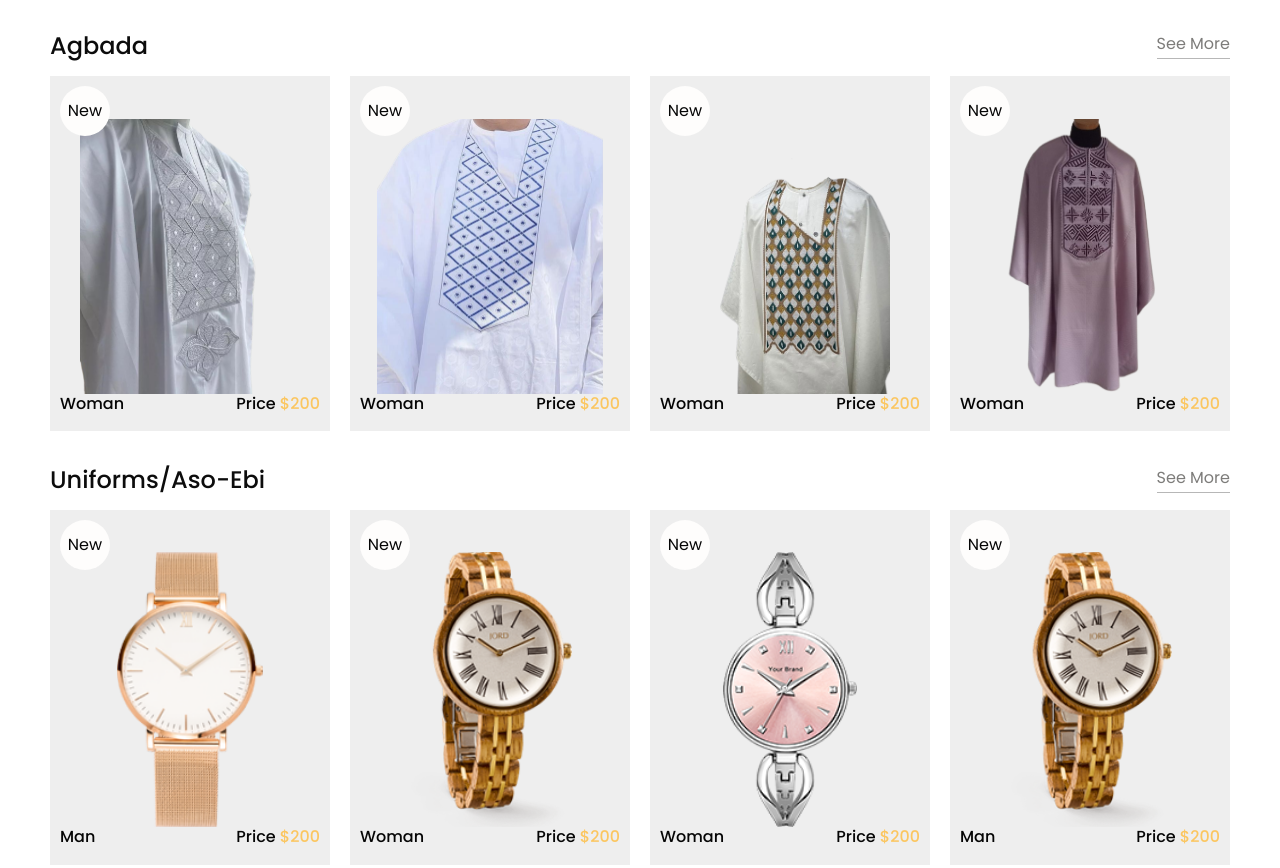
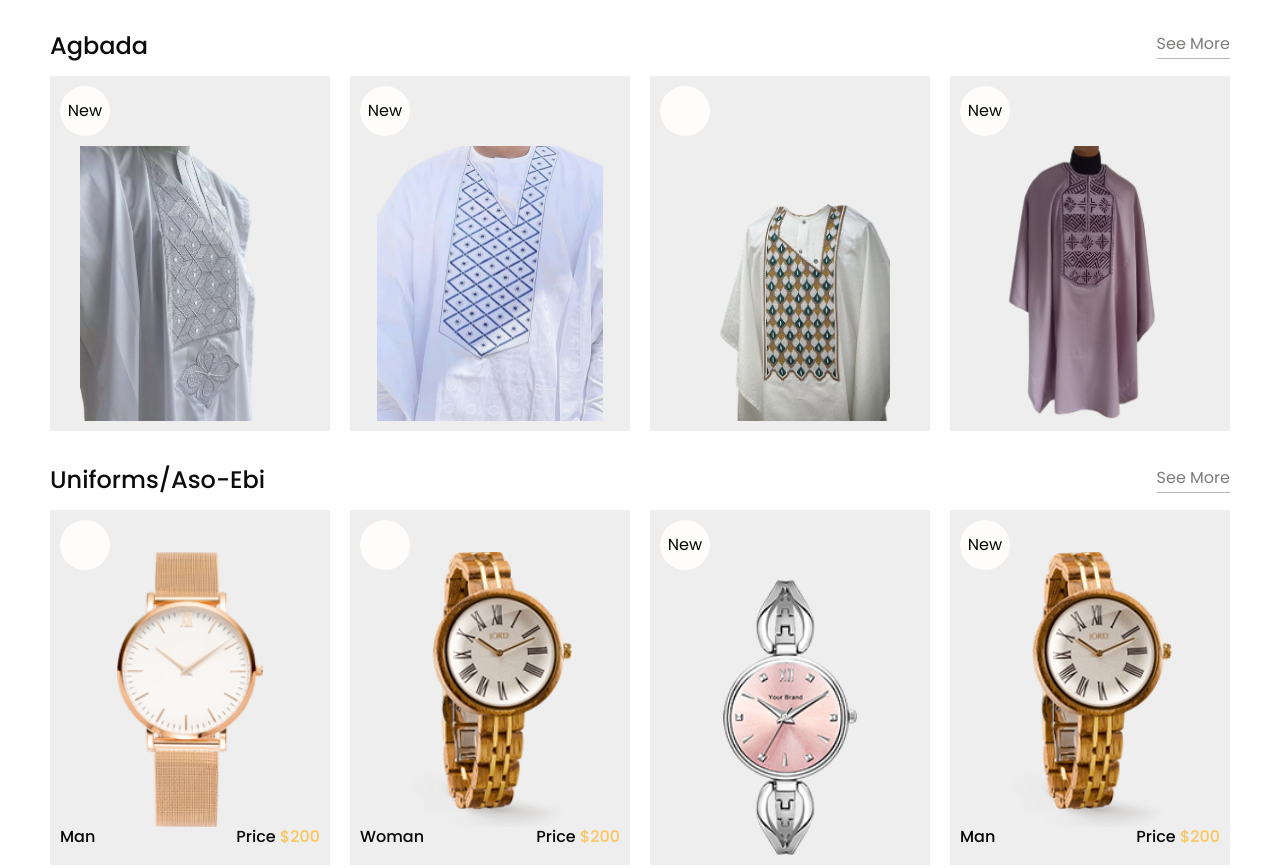
Before and after one commit to paschalogu/omnesdesigns, a plain HTML site: page index.html in a window 1280 px wide. Shown: the part 1466-2334 px from the top of the page. Drawn offline with Linux system fonts and the light colour scheme.

Commit message:
minor changes

```diff
--- a/index.html
+++ b/index.html
@@ -385,7 +385,7 @@
                 <img src="images/w-1.png" alt="">
               </div>
               <div class="detail-box">
-                <h6>
+                <!-- <h6>
                   Woman
                 </h6>
                 <h6>
@@ -393,7 +393,7 @@
                   <span>
                     $200
                   </span>
-                </h6>
+                </h6> -->
               </div>
               <div class="new">
                 <span>
@@ -408,7 +408,7 @@
                 <img src="images/w-2.png" alt="">
               </div>
               <div class="detail-box">
-                <h6>
+                <!-- <h6>
                   Woman
                 </h6>
                 <h6>
@@ -416,7 +416,7 @@
                   <span>
                     $200
                   </span>
-                </h6>
+                </h6> -->
               </div>
               <div class="new">
                 <span>
@@ -431,7 +431,7 @@
                 <img src="images/w-3.png" alt="">
               </div>
               <div class="detail-box">
-                <h6>
+                <!-- <h6>
                   Woman
                 </h6>
                 <h6>
@@ -439,12 +439,12 @@
                   <span>
                     $200
                   </span>
-                </h6>
+                </h6> -->
               </div>
               <div class="new">
-                <span>
+                <!-- <span>
                   New
-                </span>
+                </span> -->
               </div>
             </a>
           </div>
@@ -454,7 +454,7 @@
                 <img src="images/w-4.png" alt="">
               </div>
               <div class="detail-box">
-                <h6>
+                <!-- <h6>
                   Woman
                 </h6>
                 <h6>
@@ -462,7 +462,7 @@
                   <span>
                     $200
                   </span>
-                </h6>
+                </h6> -->
               </div>
               <div class="new">
                 <span>
@@ -500,9 +500,9 @@
                 </h6>
               </div>
               <div class="new">
-                <span>
+                <!-- <span>
                   New
-                </span>
+                </span> -->
               </div>
             </a>
           </div>
@@ -523,9 +523,9 @@
                 </h6>
               </div>
               <div class="new">
-                <span>
+                <!-- <span>
                   New
-                </span>
+                </span> -->
               </div>
             </a>
           </div>
@@ -535,7 +535,7 @@
                 <img src="images/watch-3.png" alt="">
               </div>
               <div class="detail-box">
-                <h6>
+                <!-- <h6>
                   Woman
                 </h6>
                 <h6>
@@ -543,7 +543,7 @@
                   <span>
                     $200
                   </span>
-                </h6>
+                </h6> -->
               </div>
               <div class="new">
                 <span>
```
